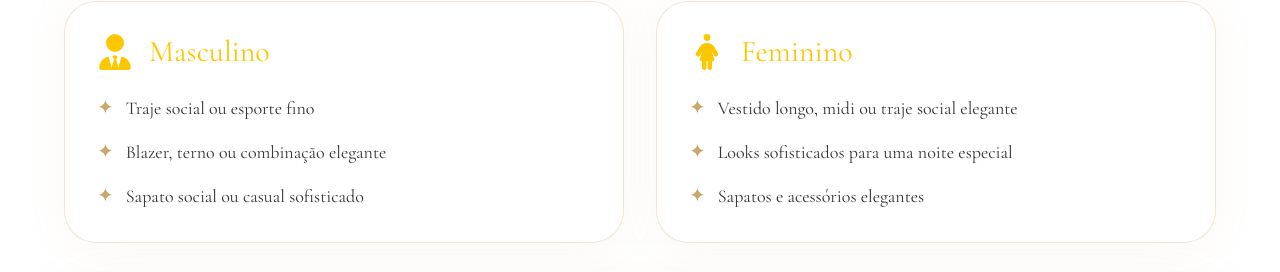
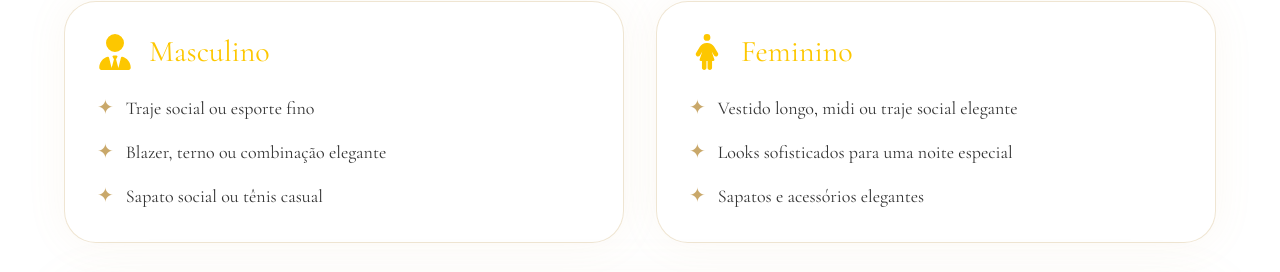
Before and after one commit to GabrielVictorLopes/ConviteMaria, a Next.js app: page / in a window 1280 px wide. Shown: the part 3481-3753 px from the top of the page. Built offline with nearby package versions, Linux system fonts and the light colour scheme.

Commit message:
Versão 2.1

```diff
--- a/components/DressCode.jsx
+++ b/components/DressCode.jsx
@@ -74,7 +74,7 @@ export default function DressCode() {
 
               <li className="flex items-center gap-3">
                 <span className="text-[#c9a86a] text-xl">✦</span>
-                <span>Sapato social ou casual sofisticado</span>
+                <span>Sapato social ou tênis casual</span>
               </li>
             </ul>
           </div>
```
